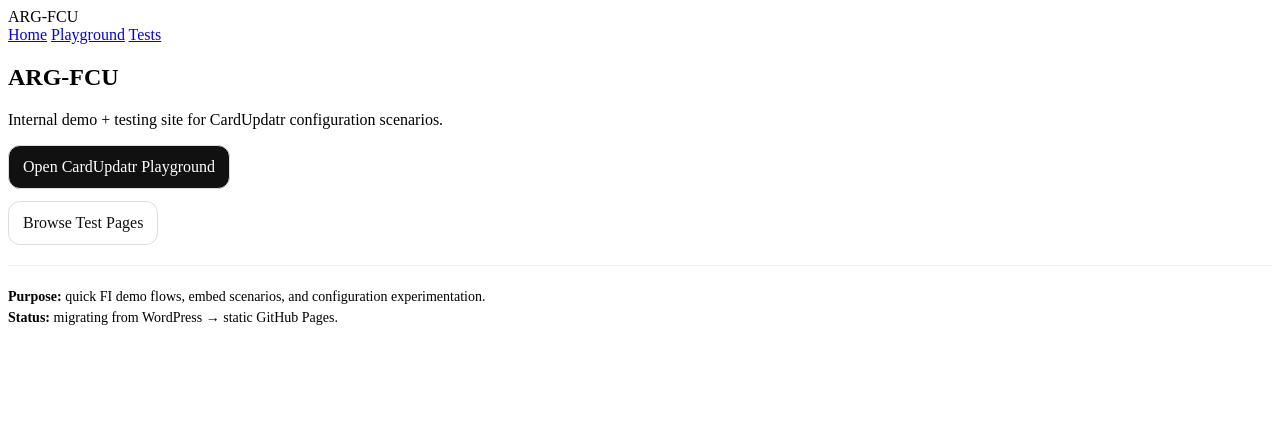
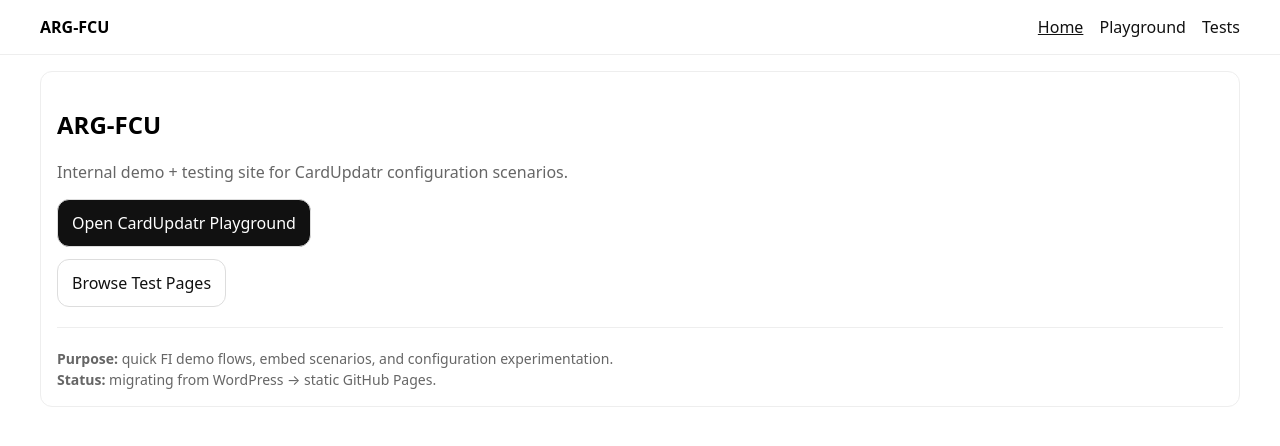
Before and after one commit to arnegaenz/arg-fcu, a plain HTML site: page index.html in a window 1280 px wide. Drawn offline with Linux system fonts and the light colour scheme; the site is published under a folder, as on GitHub Pages, so addresses that start at the root find nothing.

Commit message:
Fix relative paths for Pages

```diff
--- a/index.html
+++ b/index.html
@@ -4,16 +4,16 @@
   <meta charset="utf-8" />
   <meta name="viewport" content="width=device-width, initial-scale=1" />
   <title>ARG-FCU</title>
-  <link rel="stylesheet" href="/assets/styles.css" />
+  <link rel="stylesheet" href="./assets/styles.css" />
 </head>
 <body>
   <header class="site-header">
     <div class="wrap">
       <div class="title">ARG-FCU</div>
       <nav class="nav">
-        <a class="active" href="/">Home</a>
-        <a href="/playground.html">Playground</a>
-        <a href="/tests/">Tests</a>
+        <a class="active" href="./index.html">Home</a>
+        <a href="./playground.html">Playground</a>
+        <a href="./tests/">Tests</a>
       </nav>
     </div>
   </header>
@@ -26,8 +26,8 @@
       </p>
 
       <div style="display:grid; gap:12px; margin-top:16px;">
-        <a class="button" href="/playground.html">Open CardUpdatr Playground</a>
-        <a class="button secondary" href="/tests/">Browse Test Pages</a>
+        <a class="button" href="./playground.html">Open CardUpdatr Playground</a>
+        <a class="button secondary" href="./tests/">Browse Test Pages</a>
       </div>
 
       <hr style="border:0;border-top:1px solid #eee;margin:20px 0;" />
```
Also changed, not shown: playground.html (+5 -5 lines).
